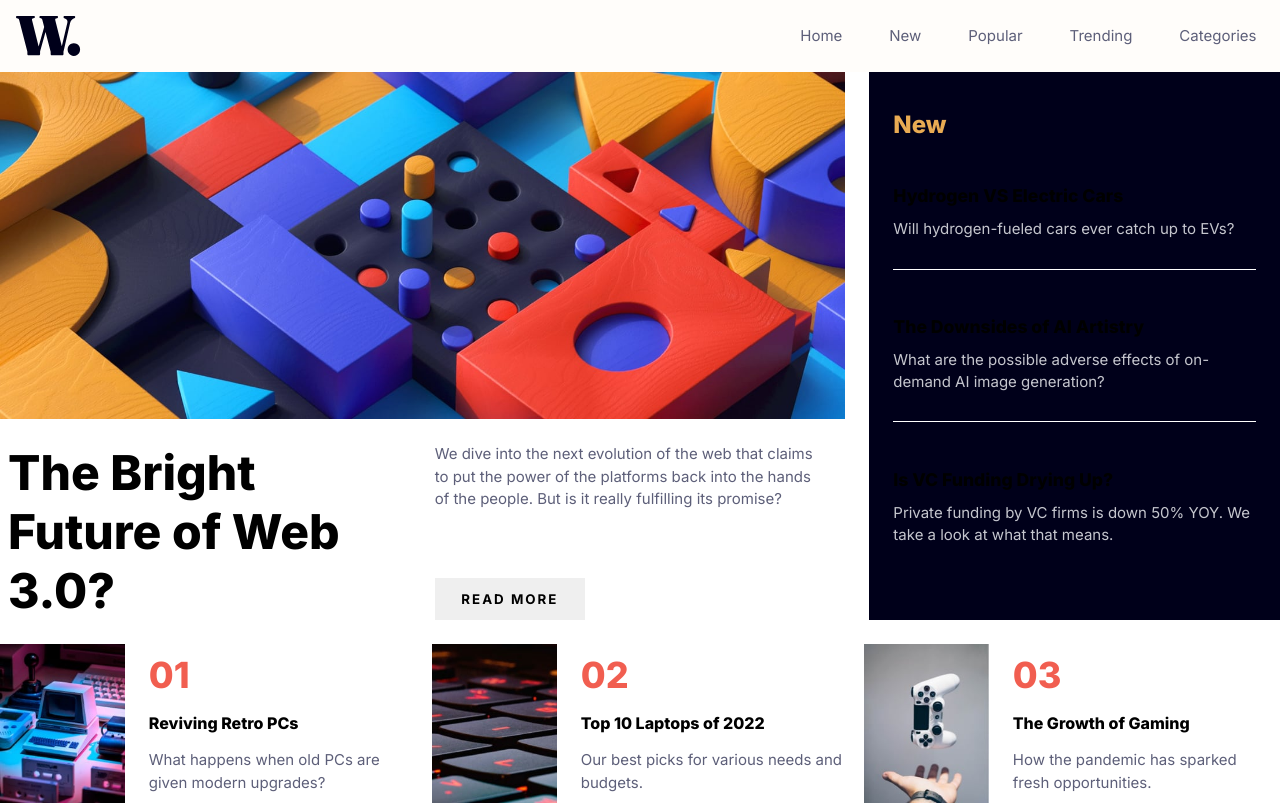
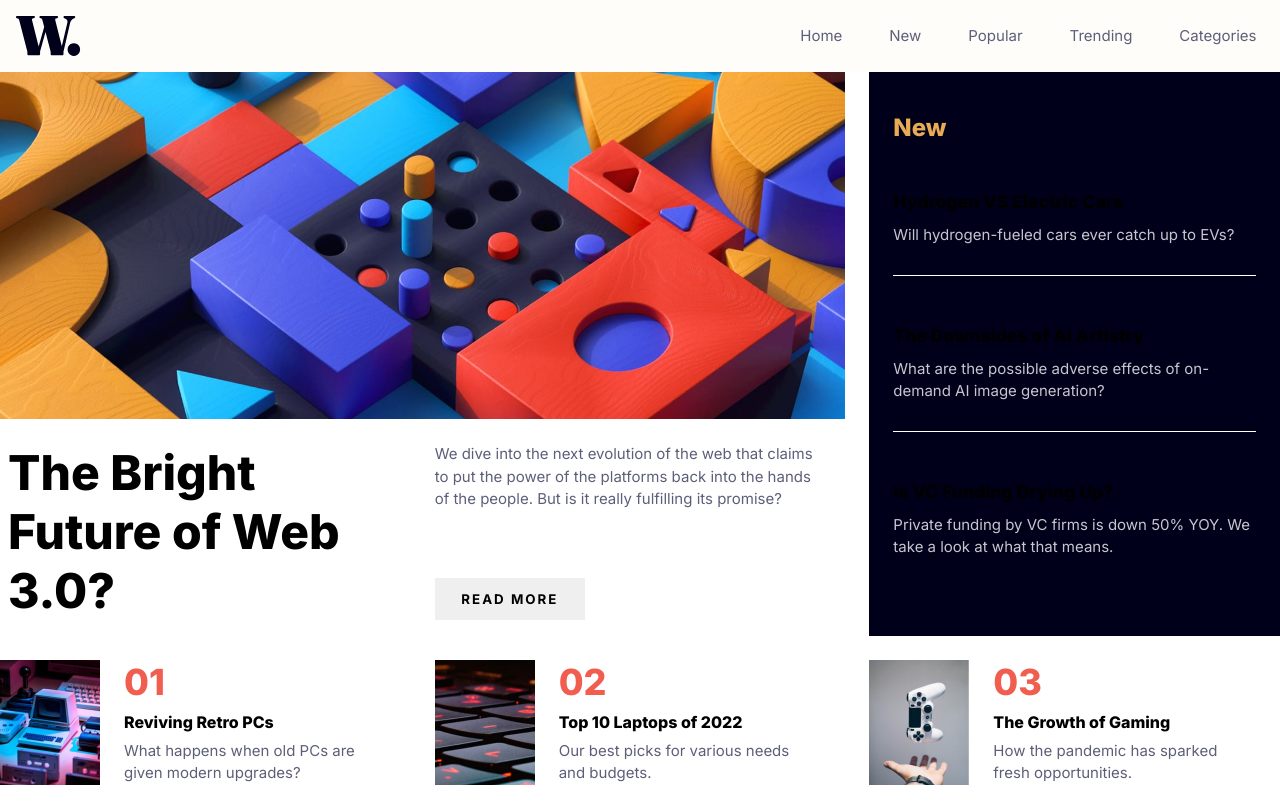
Before and after one commit to SebastianLaka/news-homepage, a Vue app: page / in a window 1280 px wide. Built offline with nearby package versions, Linux system fonts and the light colour scheme.

Commit message:
Changed sizes for img in top news section

```diff
--- a/src/components/Layout.vue
+++ b/src/components/Layout.vue
@@ -32,7 +32,7 @@ import TopArticles from './top-articles/TopArticlesMain.vue';
     gap: 1.5em;
   }
 }
-@media (min-width: $desktop-ultra-wide){
+@media (min-width: $desktop-wide){
   .main-content{
     max-width: 1440px;
     width: 100%;
--- a/src/components/top-articles/TopArticlesMain.vue
+++ b/src/components/top-articles/TopArticlesMain.vue
@@ -61,12 +61,14 @@ const topArticles = ref([
       @include flex-layout($align-items: stretch);
       gap: 0 1.5em;
       &__image {
+        width: 100px;
+        height: 125px;
         object-fit: cover;
-        max-width: 30%;
+
       }
       .article-content {
         @include flex-layout($flex-direction: column, $justify-content: center);
-        gap: 1em 0;
+        gap: .5em 0;
         padding-right: 0.25em;
         &__article-number {
           color: getColor('soft-red');
@@ -81,7 +83,7 @@ const topArticles = ref([
           }
         }
         &__about {
-          max-width: 30ch;
+          max-width: 25ch;
         }
       }
     }
@@ -89,31 +91,30 @@ const topArticles = ref([
 }
 @media (min-width: $desktop-small) {
   .top-article-main {
-    grid-column: 1/-1;
+    grid-column: 1 / 13;
     display: grid;
     grid-template-columns: repeat(12, 1fr);
-    gap: 0 1em;
+    gap: 0 1.5em;
     .article-item-1 {
       grid-column: 1 / 5;
     }
     .article-item-2 {
-      grid-column: 5/9;
+      grid-column: 5 / 9;
     }
     .article-item-3 {
-      grid-column: 9/13;
+      grid-column: 9 / 13;
     }
   }
 }
 @media (min-width: $desktop-wide) {
   .top-article-main {
     grid-column: 2/12;
-    justify-content: center;
+    gap: 0 5em;
     .top-article {
-      &__image {
-        max-width: 30%;
+      .article-content {
+        padding-right: 0;
       }
     }
-
   }
 }
 </style>
```
